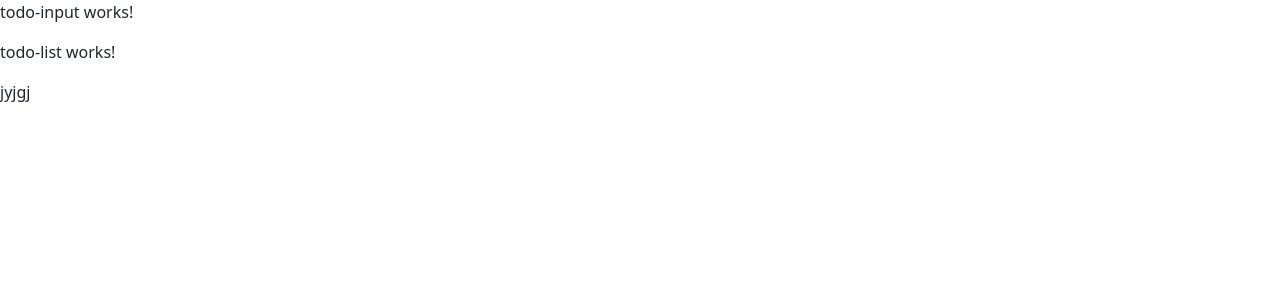
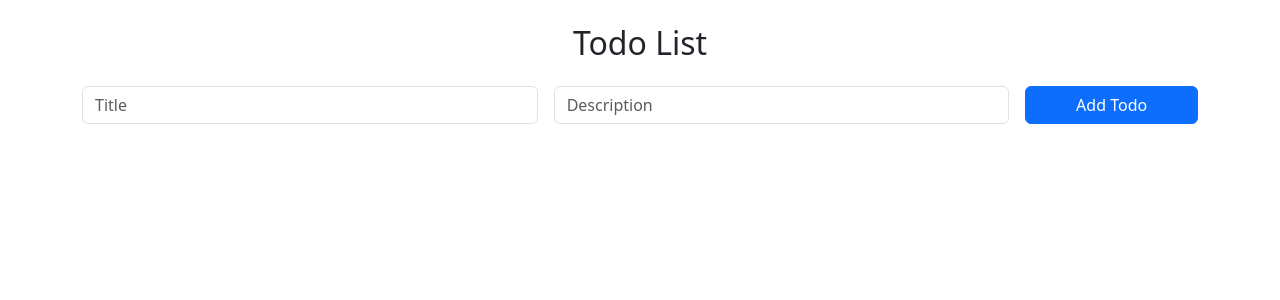
Before and after one commit to Vasantharaja-dev/todo, an Angular app: page / in a window 1280 px wide. Shown: the top 300 px of the page. Built offline with nearby package versions, Linux system fonts and the light colour scheme.

Commit message:
create a CRUD functionality

```diff
--- a/src/app/app.html
+++ b/src/app/app.html
@@ -1,2 +1 @@
-<app-todo-input/>
 <app-todo-list/>
--- a/src/app/app.ts
+++ b/src/app/app.ts
@@ -1,11 +1,9 @@
 import { Component } from '@angular/core';
-import { RouterOutlet } from '@angular/router';
-import { TodoInput } from './components/todo-input/todo-input';
 import { TodoList } from './components/todo-list/todo-list';
 
 @Component({
   selector: 'app-root',
-  imports: [TodoInput, TodoList],
+  imports: [ TodoList],
   templateUrl: './app.html',
   styleUrl: './app.scss'
 })
--- a/src/app/components/todo-input/todo-input.html
+++ /dev/null
@@ -1 +0,0 @@
-<p>todo-input works!</p>
--- a/src/app/components/todo-list/todo-list.html
+++ b/src/app/components/todo-list/todo-list.html
@@ -1,2 +1,33 @@
-<p>todo-list works!</p>
-jyjgj
+<div class="container mt-4">
+  <h2 class="text-center mb-4">Todo List</h2>
+
+  <form (ngSubmit)="addTodo()" class="row g-3">
+    <div class="col-md-5">
+      <input type="text" [(ngModel)]="newTodo.title" name="title" class="form-control" placeholder="Title" required />
+    </div>
+    <div class="col-md-5">
+      <input type="text" [(ngModel)]="newTodo.description" name="description" class="form-control" placeholder="Description" />
+    </div>
+    <div class="col-md-2">
+      <button type="submit" class="btn btn-primary w-100">Add Todo</button>
+    </div>
+  </form>
+
+  <ul class="list-group mt-4">
+    @for (todo of todos; track $index) {
+  <li class="list-group-item d-flex justify-content-between align-items-center">
+      <div>
+        <h5 [class.text-decoration-line-through]="todo.status">{{ todo.title }}</h5>
+        <p class="mb-1">{{ todo.description }}</p>
+      </div>
+      <div>
+        <button class="btn btn-success btn-sm me-2" (click)="toggleStatus($index)">
+          {{ todo.status ? 'Undo' : 'Done' }}
+        </button>
+        <button class="btn btn-danger btn-sm" (click)="deleteTodo($index)">Delete</button>
+      </div>
+    </li>
+    }
+
+  </ul>
+</div>
--- a/src/app/components/todo-list/todo-list.scss
+++ b/src/app/components/todo-list/todo-list.scss
@@ -0,0 +1,7 @@
+h5 {
+  margin-bottom: 0.25rem;
+}
+
+.text-decoration-line-through {
+  text-decoration: line-through;
+}
--- a/src/app/components/todo-list/todo-list.ts
+++ b/src/app/components/todo-list/todo-list.ts
@@ -1,11 +1,34 @@
 import { Component } from '@angular/core';
+import { Todo } from '../../models/todo.model';
+import { FormsModule } from '@angular/forms';
 
 @Component({
   selector: 'app-todo-list',
-  imports: [],
+  imports: [FormsModule],
   templateUrl: './todo-list.html',
   styleUrl: './todo-list.scss'
 })
 export class TodoList {
+  todos: Todo[] = [];
 
+  newTodo: Todo = {
+    title: '',
+    description: '',
+    status: false
+  };
+
+  addTodo() {
+    if (this.newTodo.title.trim()) {
+      this.todos.push({ ...this.newTodo });
+      this.newTodo = { title: '', description: '', status: false };
+    }
+  }
+
+  deleteTodo(index: number) {
+    this.todos.splice(index, 1);
+  }
+
+  toggleStatus(index: number) {
+    this.todos[index].status = !this.todos[index].status;
+  }
 }
```
Also changed, not shown: src/app/components/todo-input/todo-input.ts (deleted, +0 -11 lines), src/app/components/todo-input/todo-input.scss (deleted), 1 other file (tests, documents, lock files or other folders).
